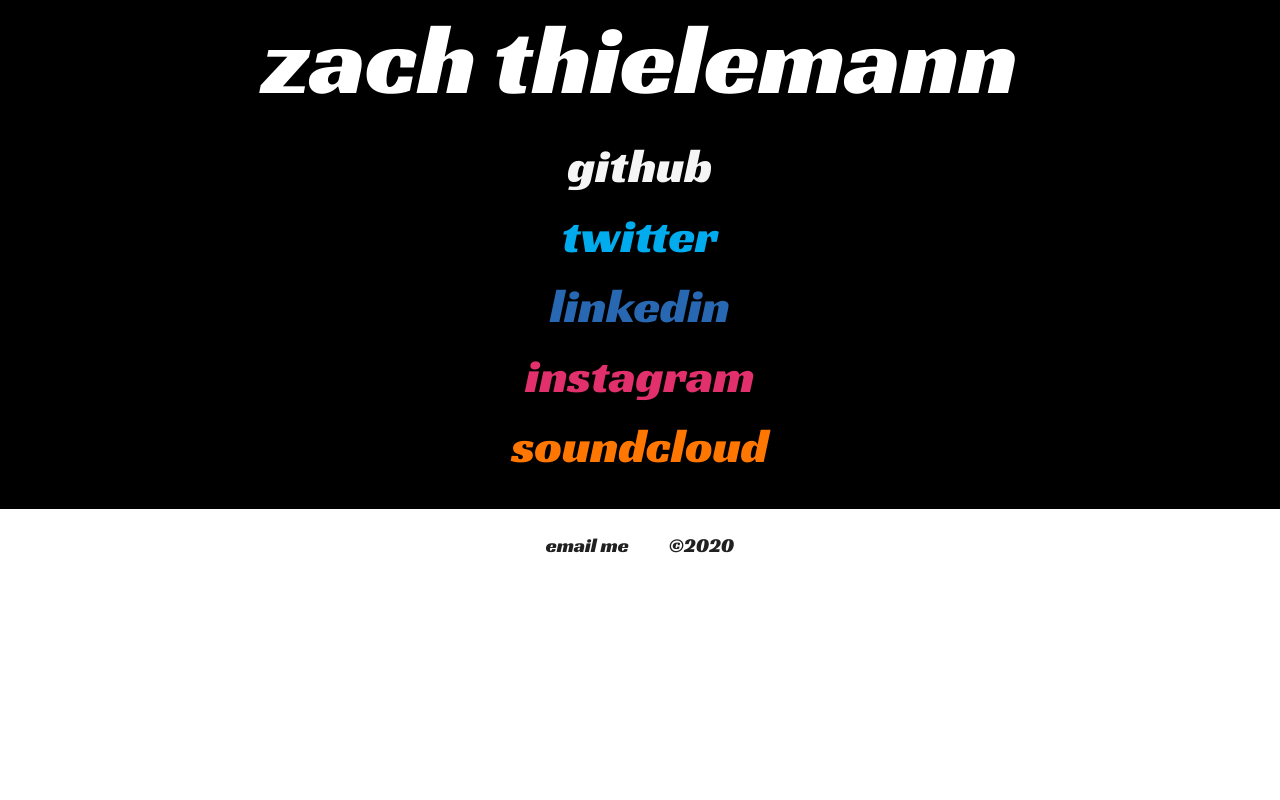
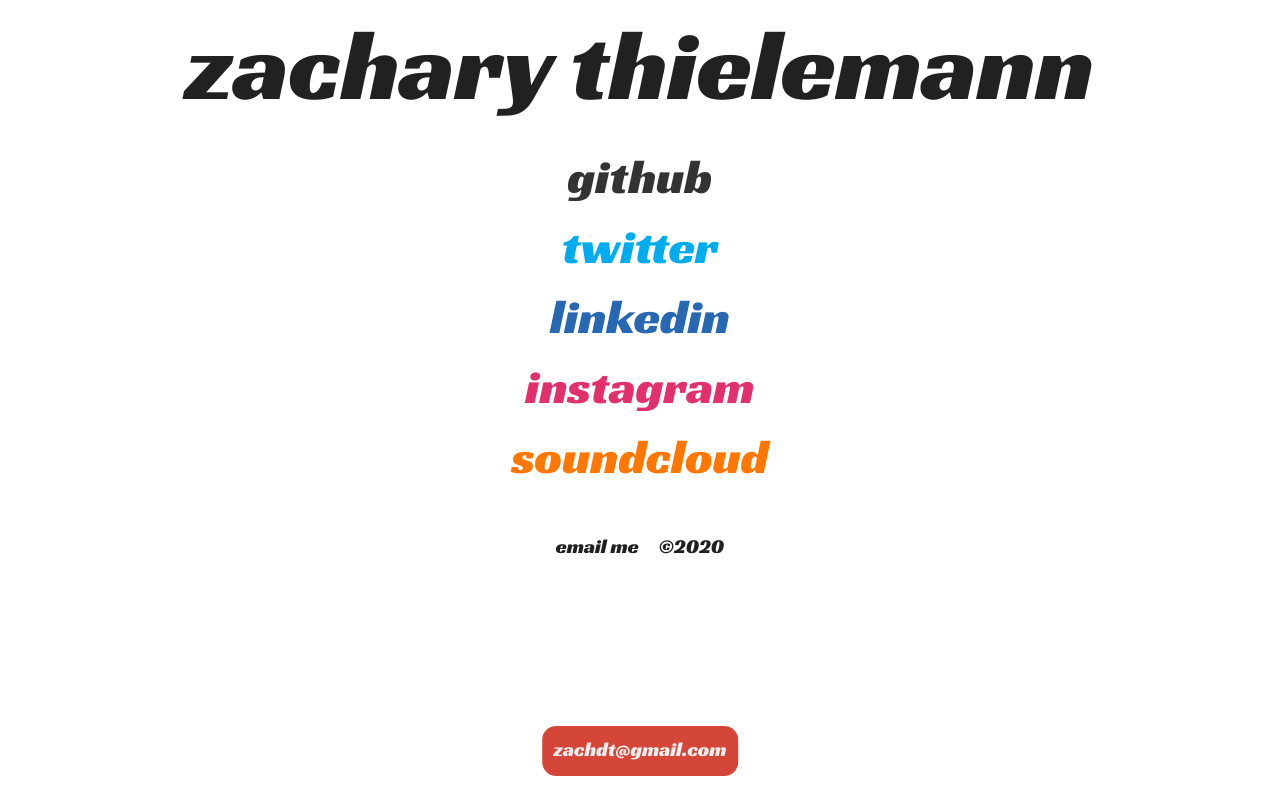
Before and after one commit to zachdt/zachdt, a Next.js app: page / in a window 1280 px wide. Both pictures are taken after a click on the link "email me". Built offline with nearby package versions, Linux system fonts and the light colour scheme.

Commit message:
feat: formatting

```diff
--- a/src/components/footer.js
+++ b/src/components/footer.js
@@ -22,23 +22,23 @@
 
   return (
     <>
-      <Grid container direction='row' justify='center' alignItems='baseline'>
+      <Grid container direction='row' justify='center' alignItems='flex-start'>
         <Snackbar
         open={open}
-        autoHideDuration={2000}
+        autoHideDuration={5000}
         onClose={handleClose}
         >
-          <div style={{backgroundColor: '#D44638', color: '#EEEEEE', borderRadius: '1em', marginTop: '5em', padding: '.8em'}}>
+          <div style={{backgroundColor: '#D44638', color: '#EEEEEE', borderRadius: '1em', marginTop: '5em', padding: '.8em', paddingTop: '.5em'}}>
             <Typography variant='h6' color='inherit'>zachdt@gmail.com</Typography>
           </div>
         </Snackbar>
         <Grid item>
           <a onClick={handleClick} style={{textDecoration: 'none'}}>
-            <Typography variant='h6' color='textPrimary' style={{margin: '1em'}}>email me</Typography>
+            <Typography variant='h6' color='textPrimary' style={{margin: '.5em'}}>email me</Typography>
           </a>
         </Grid>
         <Grid item>
-          <Typography variant='h6' color='textPrimary' style={{margin: '1em'}}>&copy;2020</Typography>
+          <Typography variant='h6' color='textPrimary' style={{margin: '.5em'}}>&copy;2020</Typography>
         </Grid>
       </Grid>
     </>
--- a/src/components/header.js
+++ b/src/components/header.js
@@ -15,19 +15,20 @@
 
 export default () => {
 
-  const [id, setId ] = useState('primary')
+  const [id, setId ] = useState('textPrimary')
 
   useEffect(() => {
   })
   return (
     <Grid container style={{
       padding: '0em',
-      backgroundColor: 'black'
+      backgroundColor: 'white',
+      padding: '.4em'
       }} direction='column' justify="center" alignItems='center'>
       <Grid item>
         <Hidden mdDown>
           <Link href={'/'}>
-            <Typography variant='h1' color={id} >zach thielemann</Typography>
+            <Typography variant='h1' color={id} >zachary thielemann</Typography>
           </Link>
         </Hidden>
         <Hidden lgUp>
--- a/src/components/layout.js
+++ b/src/components/layout.js
@@ -2,7 +2,6 @@
 import Head from './head'
 import Header from './header'
 import Footer from './footer'
-import Link from 'next/link'
 
 import {ThemeProvider} from '@material-ui/core/styles'
 
@@ -24,11 +23,10 @@
     <Head {...props} />
     <Header/>
     <main>
-        <div style={{backgroundColor: '#000000', padding: '1em', paddingBottom: '2em'}}>
+      <div style={{backgroundColor: 'white', padding: '1em', paddingBottom: '2em'}}>
         {props.children}
       </div>
     </main>
-
     <footer style={{backgroundColor: 'white', width: '100%', position: 'static', bottom: '0'}}>
       <Footer/>
     </footer>
--- a/src/components/links.js
+++ b/src/components/links.js
@@ -10,7 +10,7 @@
   {
     name: 'github',
     profile: 'https://github.com/zachdt',
-    color: '#f5f5f5'
+    color: '#333'
   },
   {
     name: 'twitter',
@@ -48,7 +48,15 @@
       alignItems="center"
     >
       {LinkSet.map(link => (
-        <a key={link.name} href={link.profile} target='__blank'  style={{textDecoration: 'none', color: link.color, margin: '.5em'}}>
+        <a key={link.name} href={link.profile} target='__blank'
+        style={{
+          textDecoration: 'none',
+          color: link.color,
+          backgroundColor: 'white',
+          borderRadius: '1em',
+          margin: '.5em',
+          paddingLeft: '1em',
+          paddingRight: '1em'}}>
           <Typography variant='h3' color='inherit'>{link.name}</Typography>
         </a>
       ))}
```
Also changed, not shown: 1 other file (tests, documents, lock files or other folders). Lines whose indentation alone changed are shown as unchanged.
